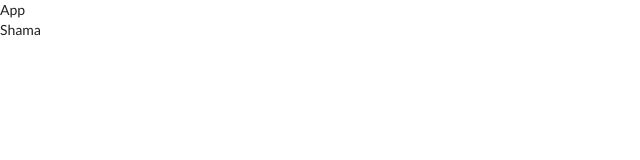
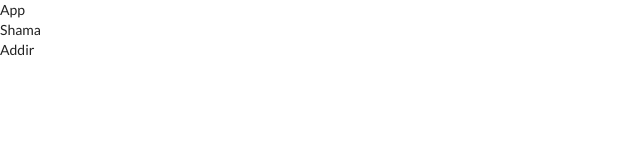
Before and after one commit to Shama95/GenTlushim, a React (Create React App) app: page / in a window 1280 px wide. Shown: the top 160 px of the page, without its empty margins (0-640 px from the left). Built offline with nearby package versions, Linux system fonts and the light colour scheme.

Commit message:
added addir component

```diff
--- /dev/null
+++ b/src/Components/Addir.js
@@ -0,0 +1,10 @@
+import React from 'react';
+
+const Addir=()=>{
+    return (
+        <div>
+            Addir
+        </div>
+    );
+}
+export default Addir;
--- a/src/Components/App.js
+++ b/src/Components/App.js
@@ -1,11 +1,13 @@
 import React from 'react';
 import ReactDOM from 'react-dom';
 import Shama from './Shama';
+import Addir from './Addir';
 const App=()=>{
     return (
     <div>
         App
         <Shama></Shama>
+		<Addir/>
     </div>
     );
 }
```
Also changed, not shown: 2 other files (tests, documents, lock files or other folders).
